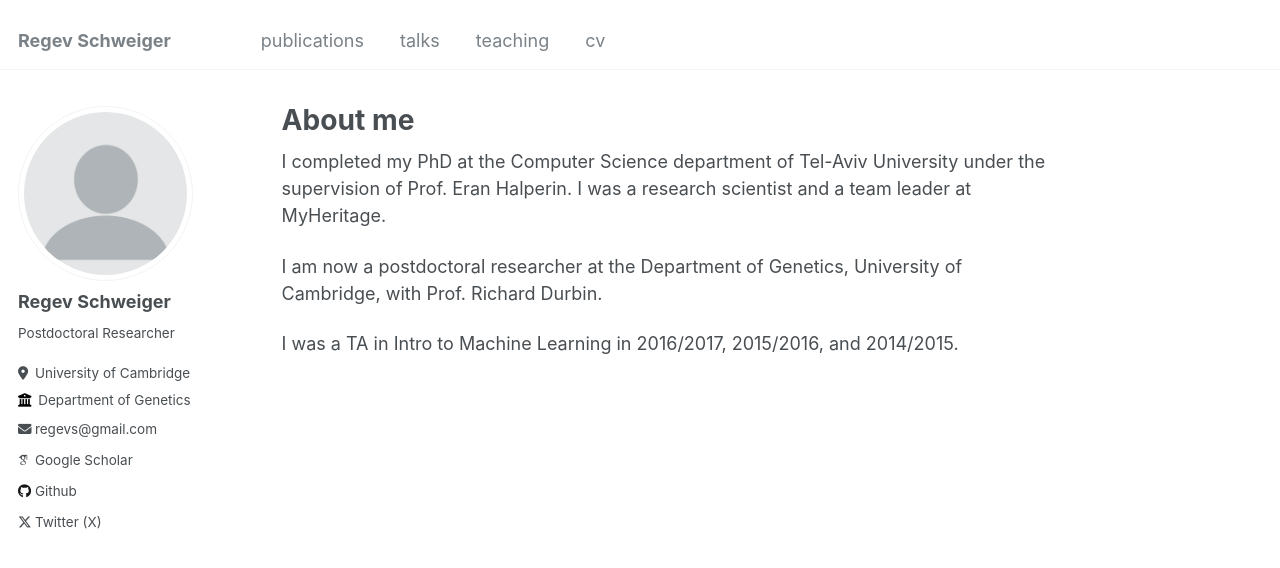
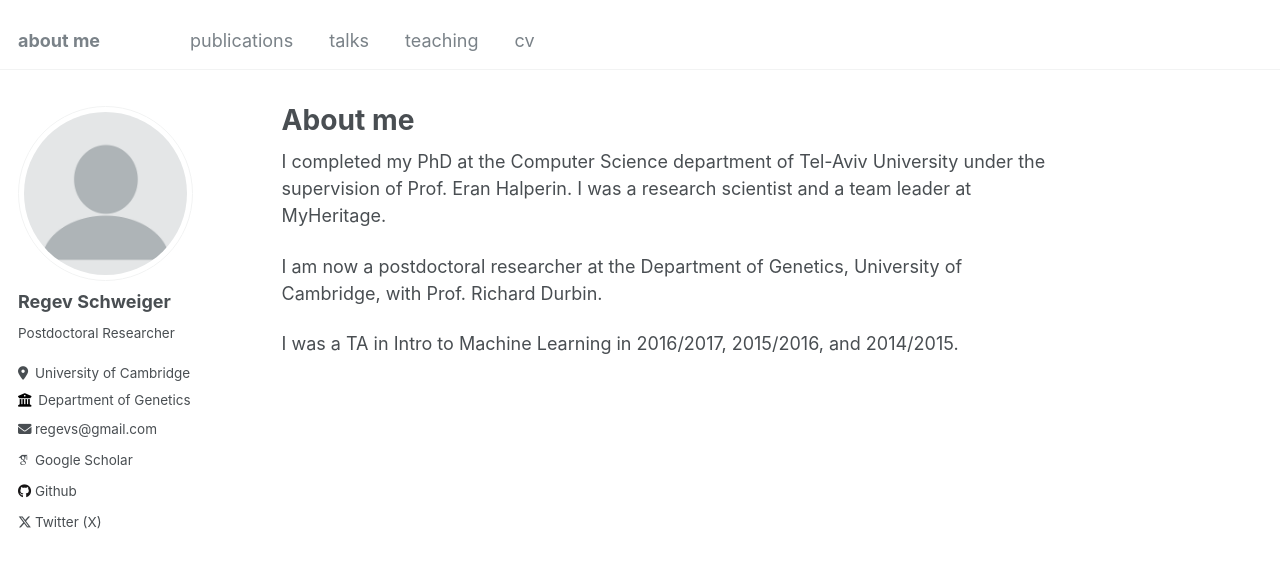
Before and after one commit to regevs/regevs.github.io, a Jekyll site: the page built from _pages/about.md, in a window 1280 px wide. Shown: the top 568 px of the page. Built offline with Jekyll 4.4.1, drawn with Linux system fonts in a browser that asks for light colours; some web fonts are replaced.

Commit message:
Update _config.yml

```diff
--- a/_config.yml
+++ b/_config.yml
@@ -8,7 +8,7 @@
 
 # Basic Site Settings
 locale                   : "en-US"
-title                    : "Regev Schweiger"
+title                    : "about me"
 title_separator          : "-"
 name                     : &name "Regev Schweiger"
 description              : &description "personal description"
```
